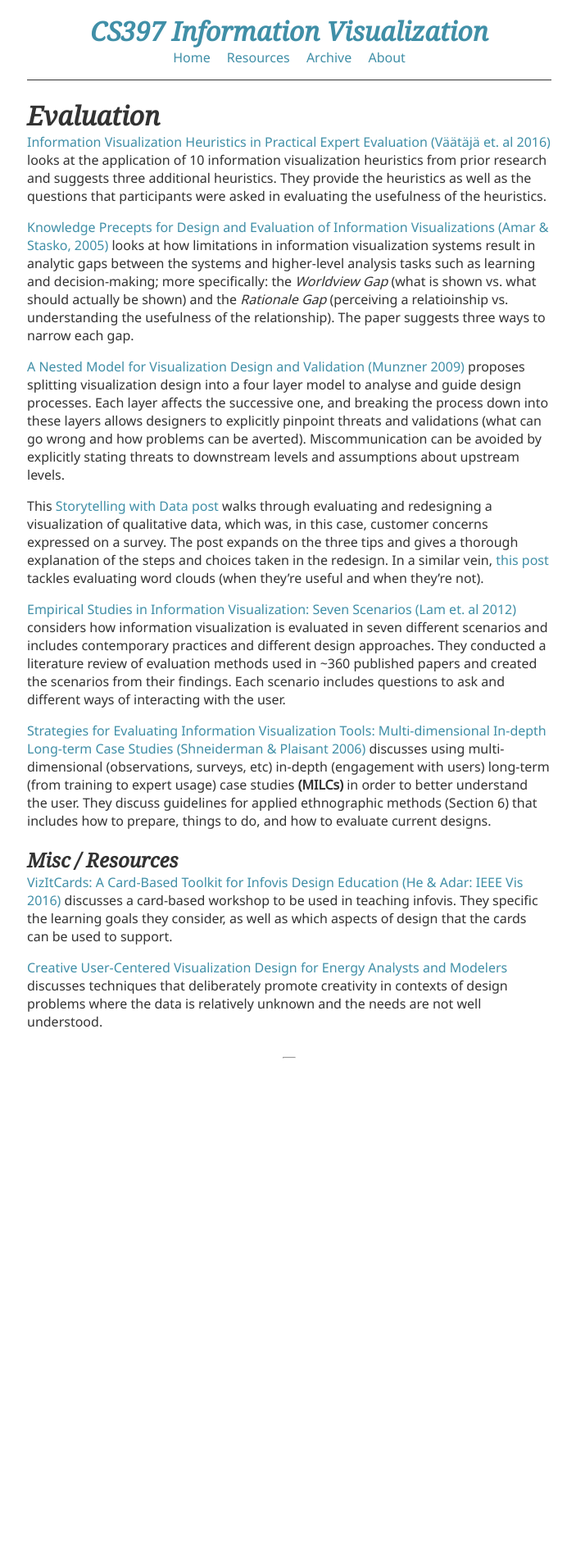
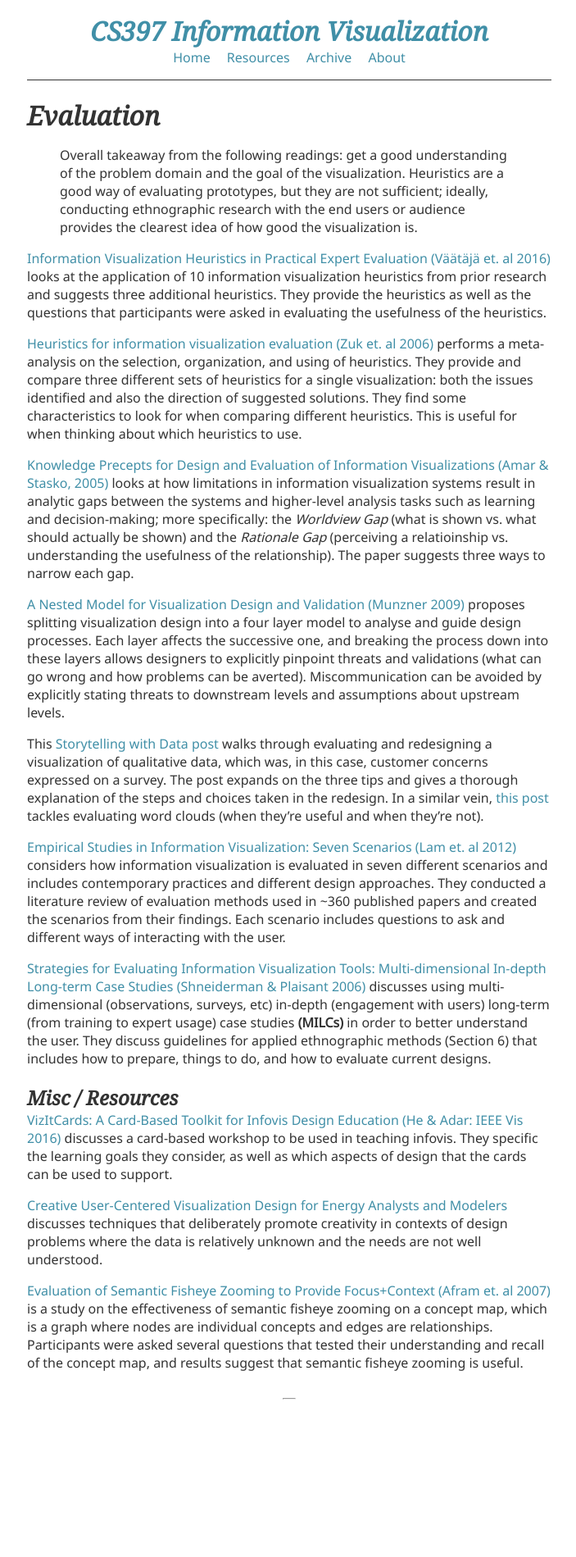
Before and after one commit to lester-lee/f2018-info-vis, a Jekyll site: the page built from _posts/2018-10-15-evaluation.md, in a window 1280 px wide. Shown: the whole page at 82% size, without its empty margins (287-990 px from the left). Built offline with Jekyll 4.4.1, drawn with Linux system fonts in a browser that asks for light colours; before the commit the page ends 1483 px from its top, so only the background shows below that.

Commit message:
Read more heuristics papers and add takeaway

```diff
--- a/_posts/2018-10-15-evaluation.md
+++ b/_posts/2018-10-15-evaluation.md
@@ -2,7 +2,11 @@
 layout: post
 title: Evaluation
 ---
+> Overall takeaway from the following readings: get a good understanding of the problem domain and the goal of the visualization. Heuristics are a good way of evaluating prototypes, but they are not sufficient; ideally, conducting ethnographic research with the end users or audience provides the clearest idea of how good the visualization is.
+
 [Information Visualization Heuristics in Practical Expert Evaluation (Väätäjä et. al 2016)](https://dl.acm.org/citation.cfm?doid=2993901.2993918) looks at the application of 10 information visualization heuristics from prior research and suggests three additional heuristics. They provide the heuristics as well as the questions that participants were asked in evaluating the usefulness of the heuristics.
+
+[Heuristics for information visualization evaluation (Zuk et. al 2006)](https://dl.acm.org/citation.cfm?id=1168162) performs a meta-analysis on the selection, organization, and using of heuristics. They provide and compare three different sets of heuristics for a single visualization: both the issues identified and also the direction of suggested solutions. They find some characteristics to look for when comparing different heuristics. This is useful for when thinking about which heuristics to use.
 
 [Knowledge Precepts for Design and Evaluation of Information Visualizations (Amar & Stasko, 2005)](https://www.cc.gatech.edu/~john.stasko/papers/tvcg05.pdf) looks at how limitations in information visualization systems result in analytic gaps between the systems and higher-level analysis tasks such as learning and decision-making; more specifically: the _Worldview Gap_ (what is shown vs. what should actually be shown) and the _Rationale Gap_ (perceiving a relatioinship vs. understanding the usefulness of the relationship). The paper suggests three ways to narrow each gap.
 
@@ -20,3 +24,5 @@ Multi-dimensional In-depth Long-term Case Studies (Shneiderman & Plaisant 2006)]
 [VizItCards: A Card-Based Toolkit for Infovis Design Education (He & Adar: IEEE Vis 2016)](http://cond.org/vizitcards.pdf) discusses a card-based workshop to be used in teaching infovis. They specific the learning goals they consider, as well as which aspects of design that the cards can be used to support.
 
 [Creative User-Centered Visualization Design for Energy Analysts and Modelers](http://openaccess.city.ac.uk/2618/5/Goodwin-preprint.pdf) discusses techniques that deliberately promote creativity in contexts of design problems where the data is relatively unknown and the needs are not well understood.
+
+[Evaluation of Semantic Fisheye Zooming to Provide Focus+Context (Afram et. al 2007)](http://www.cs.tufts.edu/%7Ejacob/papers/afram.hfes.pdf) is a study on the effectiveness of semantic fisheye zooming on a concept map, which is a graph where nodes are individual concepts and edges are relationships. Participants were asked several questions that tested their understanding and recall of the concept map, and results suggest that semantic fisheye zooming is useful.
```
